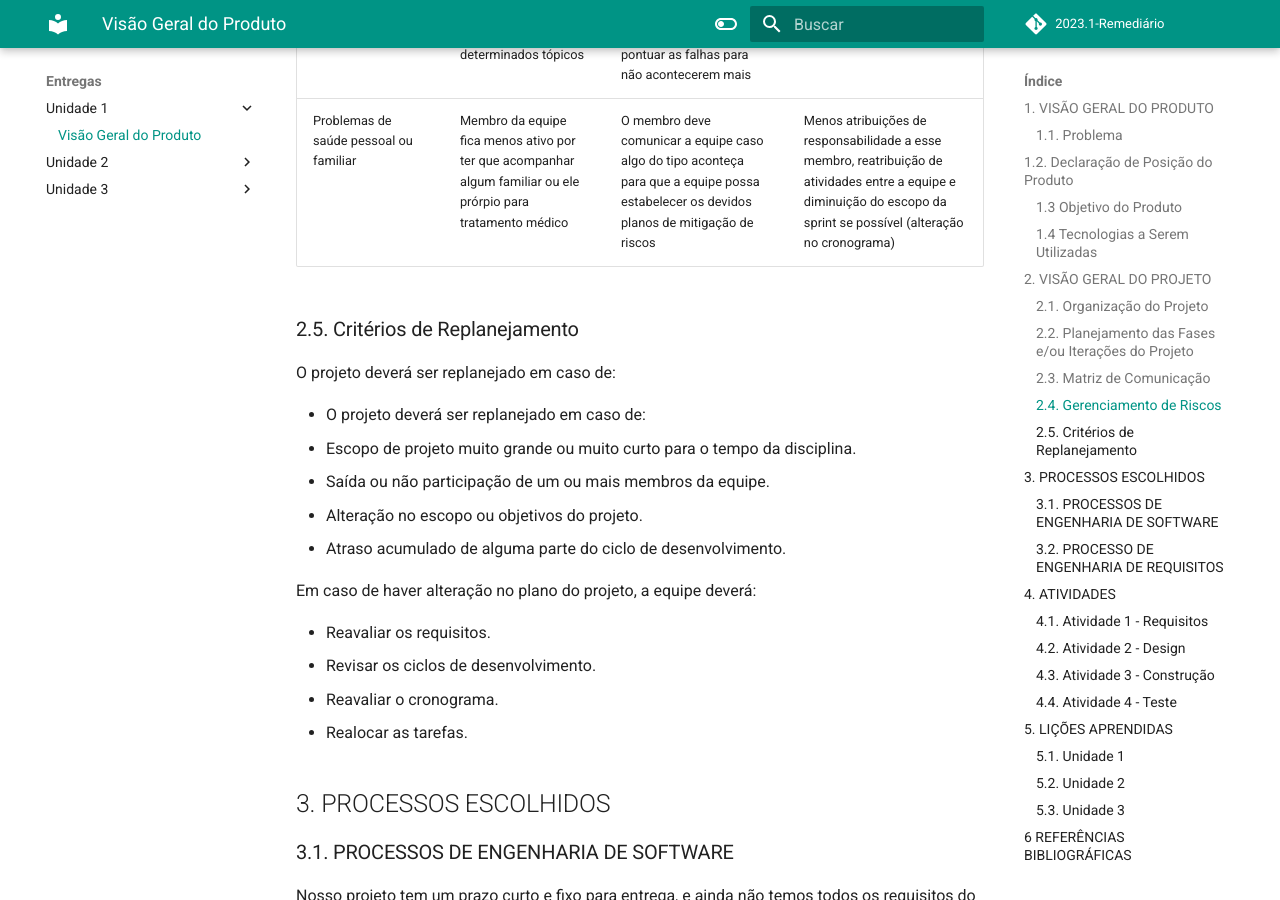
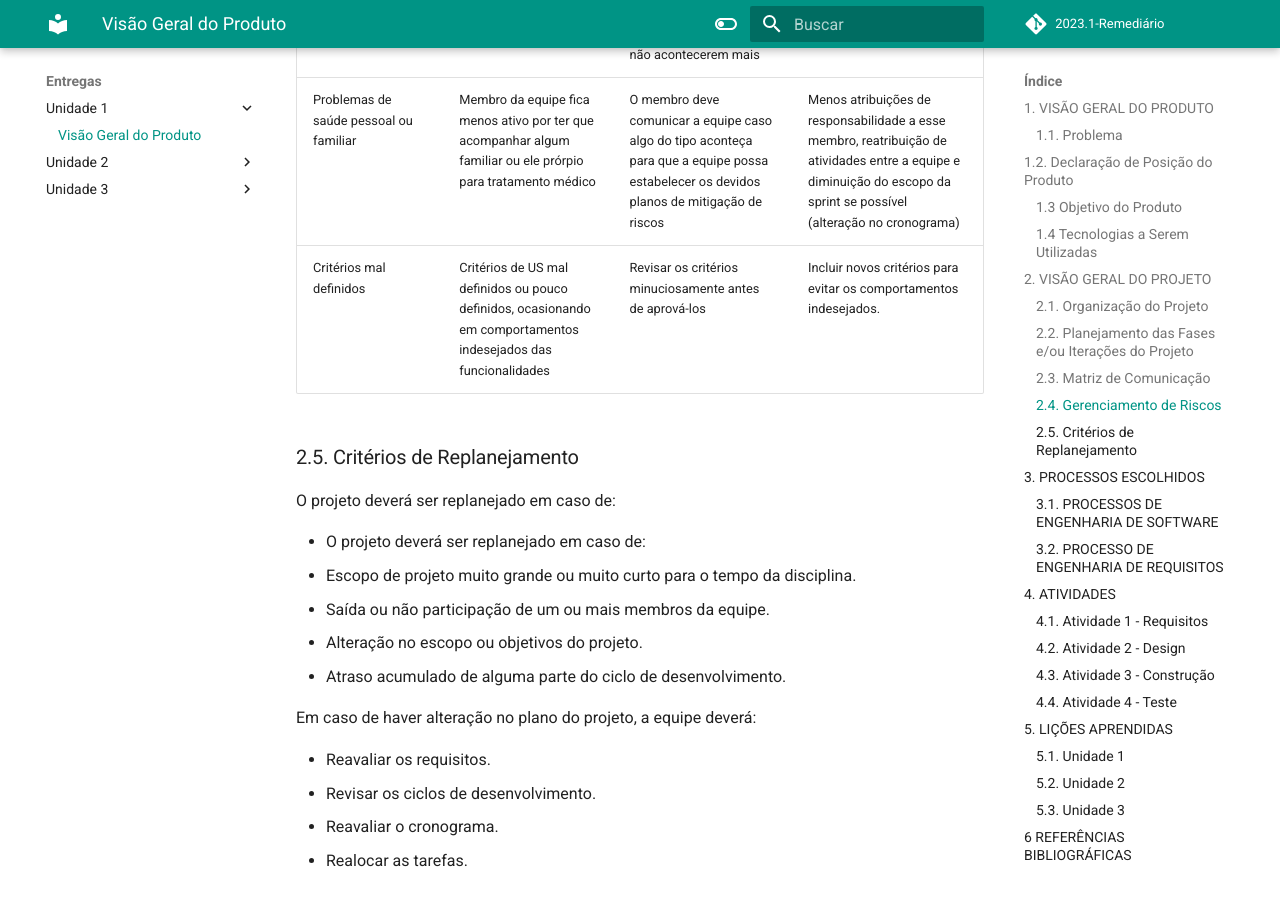
Before and after one commit to mdsreq-fga-unb/2023.1-Remediario, an MkDocs documentation site: the page built from docs/entregas/unidade1/VisaoProdutoProjeto.md, in a window 1280 px wide and 900 px high, scrolled down 5134 px. Built offline with MkDocs 1.6.1 and Material for MkDocs 9.7.7, drawn with Linux system fonts in a browser that asks for light colours; comment, search, counter and statistics services are not loaded; some of the changed text lies outside the part shown.

Commit message:
Update VisaoProdutoProjeto.md

```diff
--- a/docs/entregas/unidade1/VisaoProdutoProjeto.md
+++ b/docs/entregas/unidade1/VisaoProdutoProjeto.md
@@ -113,6 +113,7 @@ A equipe deverá ter uma comunicação periódica como evidenciado na tabela:
 | Planejamento ruim                   | Planejamento com definição de datas não condizentes com o contexto da equipe e do projeto | Alinhamento da equipe com os prazos estabelecidos durante todo o contexto do projeto   | Revisão do backlog e do planejamento dos ciclos                       |
 | Falta de comunicação da equipe      | Falta de conversa entre os membros da equipe sobre determinados tópicos                   | Reforçar a importância da comunicação durante o andamento do projeto, e pontuar as falhas para não acontecerem mais | Encorajar a comunicação e estabelecer uma cultura de comunicação |
 | Problemas de saúde pessoal ou familiar | Membro da equipe fica menos ativo por ter que acompanhar algum familiar ou ele prórpio para tratamento médico | O membro deve comunicar a equipe caso algo do tipo aconteça para que a equipe possa estabelecer os devidos planos de mitigação de riscos |Menos atribuições de responsabilidade a esse membro, reatribuição de atividades entre a equipe e diminuição do escopo da sprint se possível (alteração no cronograma) |
+| Critérios mal definidos | Critérios de US mal definidos ou pouco definidos, ocasionando em comportamentos indesejados das funcionalidades | Revisar os critérios minuciosamente antes de aprová-los | Incluir novos critérios para evitar os comportamentos indesejados.
 
 ### 2.5. Critérios de Replanejamento
 
```
Also changed, not shown: other parts of docs/entregas/unidade1/VisaoProdutoProjeto.md (+1 -0 lines).
